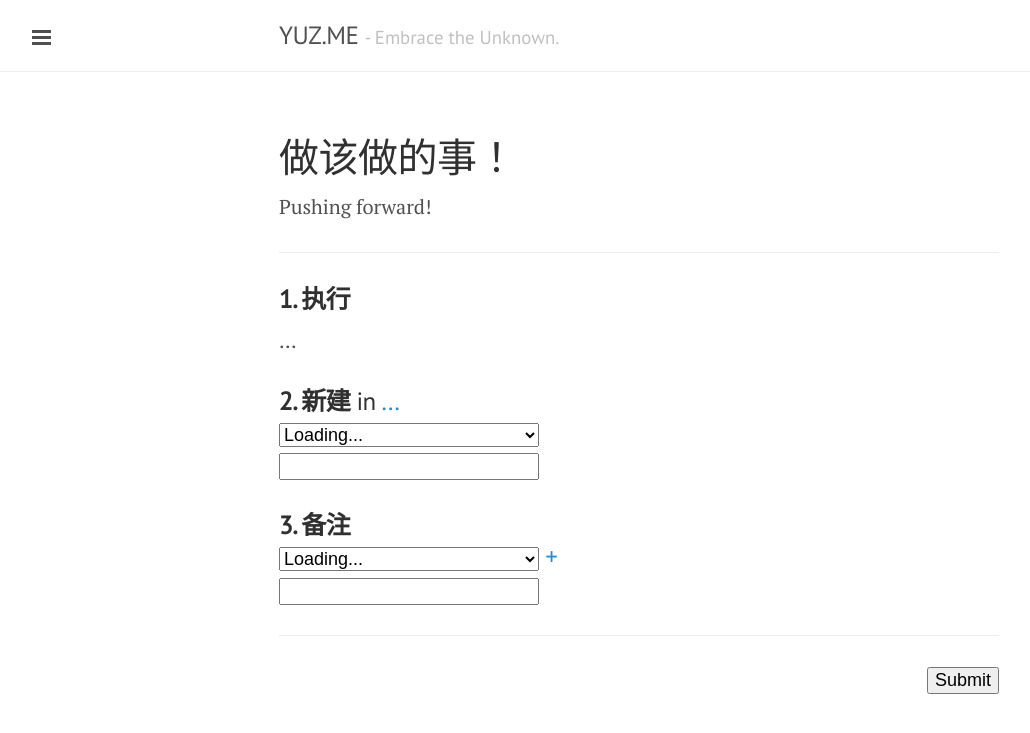
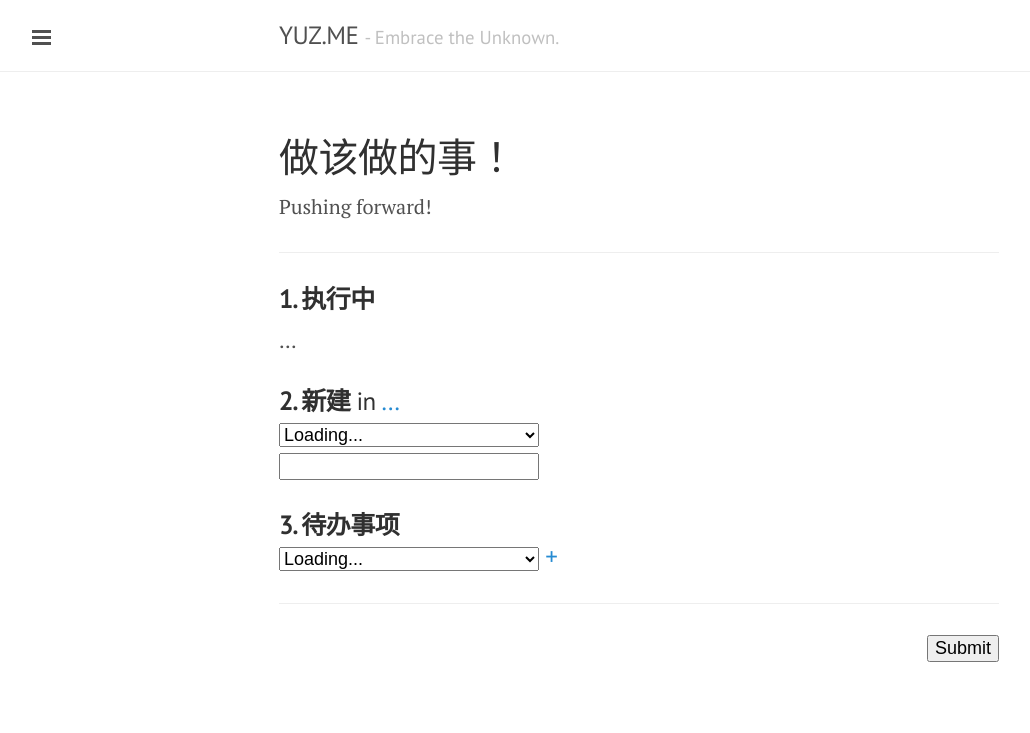
Before and after one commit to yusite/yuz.me, a Jekyll site: the page built from log.md, in a window 1280 px wide. Shown: the top 733 px of the page, without its empty margins (1-1031 px from the left). Built offline with Jekyll 4.4.1, drawn with Linux system fonts in a browser that asks for light colours; Markdown is read by kramdown in place of the engine named in the settings.

Commit message:
update log page

```diff
--- a/javascript/custom/log.js
+++ b/javascript/custom/log.js
@@ -27,7 +27,7 @@
             output.push(jsonarray[i]);
             output.push('</label>');
             output.push('<br>');
-            output.push('<input type="text" name="post" style="font-size:16px;">');
+            output.push('<textarea name="post" rows="1" style="font-size:16px;"></textarea>');
             output.push('<br>');
         }
         var outputString = output.join("");
--- a/log.md
+++ b/log.md
@@ -12,7 +12,7 @@ Pushing forward!
 
 <form action="https://script.google.com/macros/s/AKfycbxRYZQtTQ3qBQtxU5Q1iMV9_hlgvgALyTyID42IUNfDouFsajfN/exec" method="GET">
 
-<h3><strong>1. 执行</strong></h3>
+<h3><strong>1. 执行中</strong></h3>
 <div id="log" style="font-size:20px;">...</div>
 
 <h3><strong>2. 新建</strong> in
@@ -25,13 +25,11 @@ Pushing forward!
 <input type="text" name="create" style="font-size:18px;">
 </h3>
 
-<h3><strong>3. 备注</strong>
+<h3><strong>3. 待办事项</strong>
 <br>
 <select name="todo" id="todo" style="font-size:18px;">
 <option selected value="">Loading...</option>
 </select> <a href="http://yuz.me/task/">+</a>
-<br>
-<input type="text" name="comment" style="font-size:18px;">
 </h3>
 
 <hr>
```
